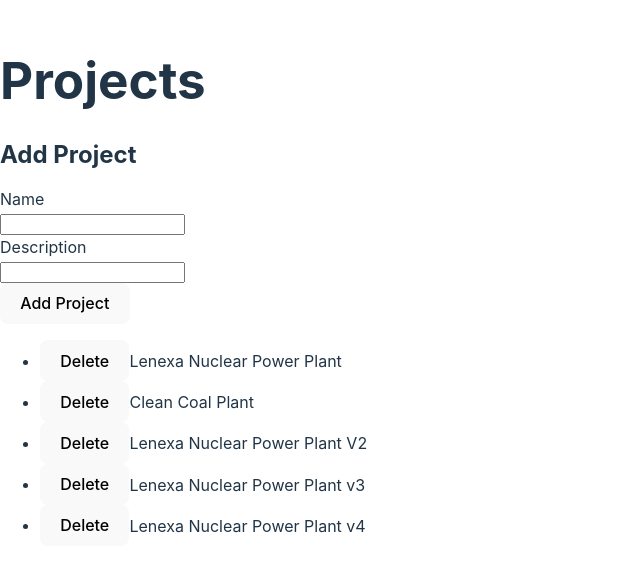
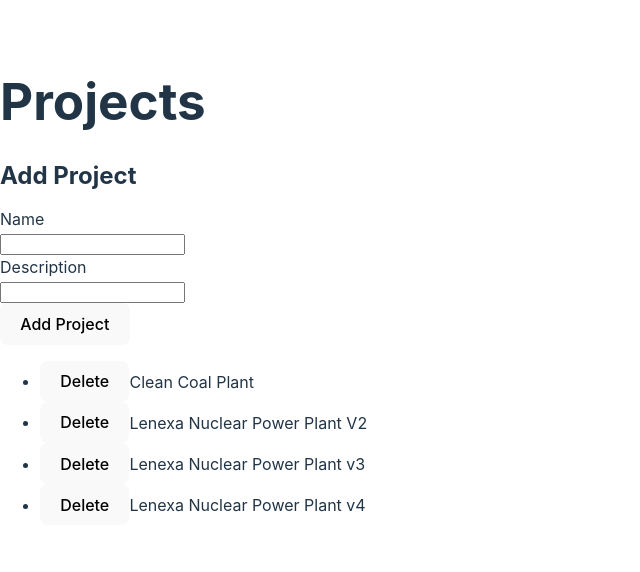
Before and after one commit to sshakya123/kiewit-construction-demo, a React (Vite) app: page / in a window 1280 px wide. Shown: the part 110-682 px from the top of the page, without its empty margins (0-640 px from the left). Built offline with nearby package versions, Linux system fonts and the light colour scheme; data requests are answered from the project's data file.

Commit message:
Adding toaster

```diff
--- a/db.json
+++ b/db.json
@@ -1,10 +1,5 @@
 {
   "projects": [
-    {
-      "id": 1,
-      "name": "Lenexa Nuclear Power Plant",
-      "description": "Nuke Plant"
-    },
     {
       "id": 2,
       "name": "Clean Coal Plant",
--- a/package.json
+++ b/package.json
@@ -14,7 +14,8 @@
   },
   "dependencies": {
     "react": "^18.2.0",
-    "react-dom": "^18.2.0"
+    "react-dom": "^18.2.0",
+    "react-hot-toast": "^2.4.0"
   },
   "devDependencies": {
     "@playwright/test": "^1.28.1",
--- a/src/App.tsx
+++ b/src/App.tsx
@@ -1,4 +1,5 @@
 import { useEffect, useState } from 'react';
+import toast from 'react-hot-toast';
 import Input from './reusuable/Input';
 import Spinner from './reusuable/spinner';
 import { deleteProject, getProjects } from './services/projectService';
@@ -71,10 +72,10 @@ export default function App() {
       <li key={project.id}>
         <button
           onClick={async () => {
-            await deleteProject(project.id);
+            deleteProject(project.id);
             // Option 1: Update local state to reflect the deletion.
             setProjects(projects.filter((p) => p.id !== project.id));
-
+            toast.success(project.name + 'deleted');
             // Option 2: Fetch the updated list of projects from the server.
             // const allProjects = await getProjects();
             // setProjects(allProjects);
--- a/src/main.tsx
+++ b/src/main.tsx
@@ -1,10 +1,12 @@
-import React from 'react'
-import ReactDOM from 'react-dom/client'
-import App from './App'
-import './index.css'
+import React from 'react';
+import ReactDOM from 'react-dom/client';
+import { Toaster } from 'react-hot-toast';
+import App from './App';
+import './index.css';
 
 ReactDOM.createRoot(document.getElementById('root') as HTMLElement).render(
   <React.StrictMode>
+    <Toaster />
     <App />
   </React.StrictMode>
-)
+);
```
Also changed, not shown: 1 other file (tests, documents, lock files or other folders).
